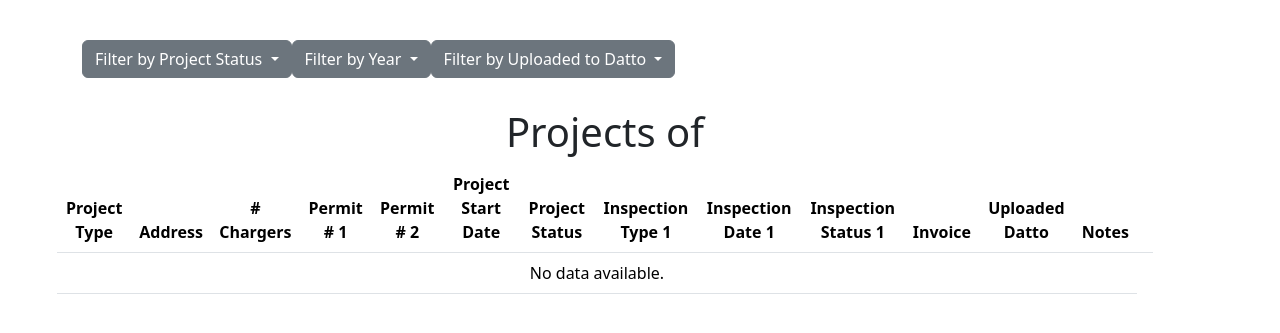
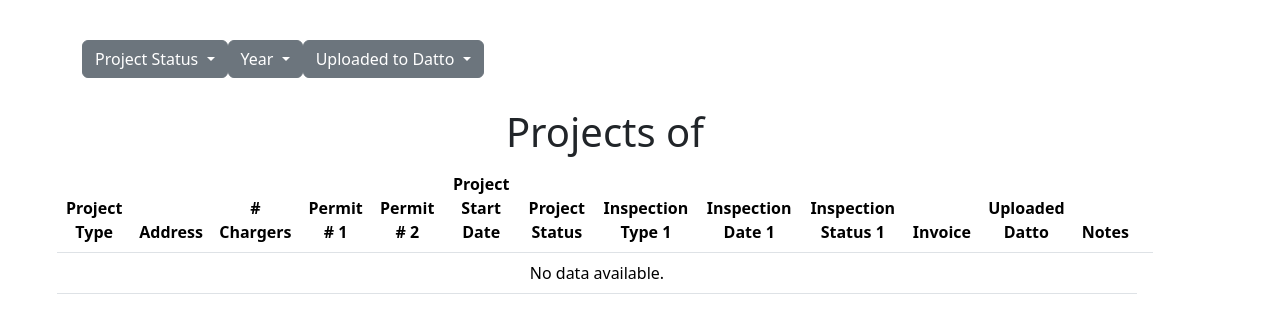
Before and after one commit to Carlos-cybertech/cybertechelec, a Flask app: template templates/portfolio/project_year.html in a window 1280 px wide. Shown: the part 88-421 px from the top of the page. Run offline with Flask 3, Linux system fonts and the light colour scheme; the template is opened without the code that fills it, so the values that code supplies are empty; parts of the project's set-up code (start-up, migrations or seed data) failed here and were passed over.

Commit message:
Update project_year.html

```diff
--- a/templates/portfolio/project_year.html
+++ b/templates/portfolio/project_year.html
@@ -8,7 +8,7 @@
             <div class="dropdown">
                 <button class="btn btn-secondary dropdown-toggle" type="button" data-bs-toggle="dropdown"
                     aria-expanded="false">
-                    Filter by Project Status
+                    Project Status
                 </button>
                 <ul class="dropdown-menu">
                     <button class="dropdown-item" type="submit" name="project_status"
@@ -28,7 +28,7 @@
             <div class="dropdown">
                 <button class="btn btn-secondary dropdown-toggle" type="button" data-bs-toggle="dropdown"
                     aria-expanded="false">
-                    Filter by Year
+                    Year
                 </button>
                 <ul class="dropdown-menu">
                     {% for year in years %}
@@ -42,7 +42,7 @@
             <div class="dropdown">
                 <button class="btn btn-secondary dropdown-toggle" type="button" data-bs-toggle="dropdown"
                     aria-expanded="false">
-                    Filter by Uploaded to Datto
+                    Uploaded to Datto
                 </button>
                 <ul class="dropdown-menu">
                     <li><button class="dropdown-item" type="submit" name="datto" value="completed">Completed</button>
```
